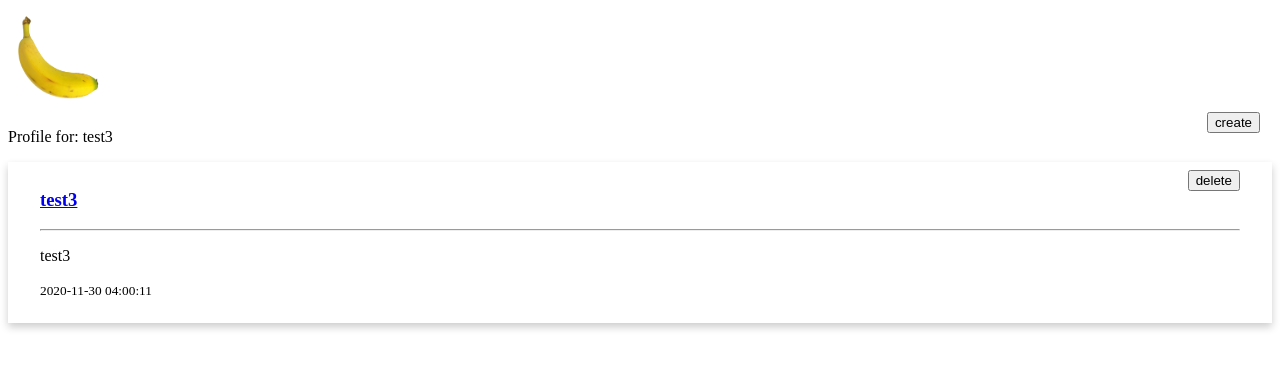
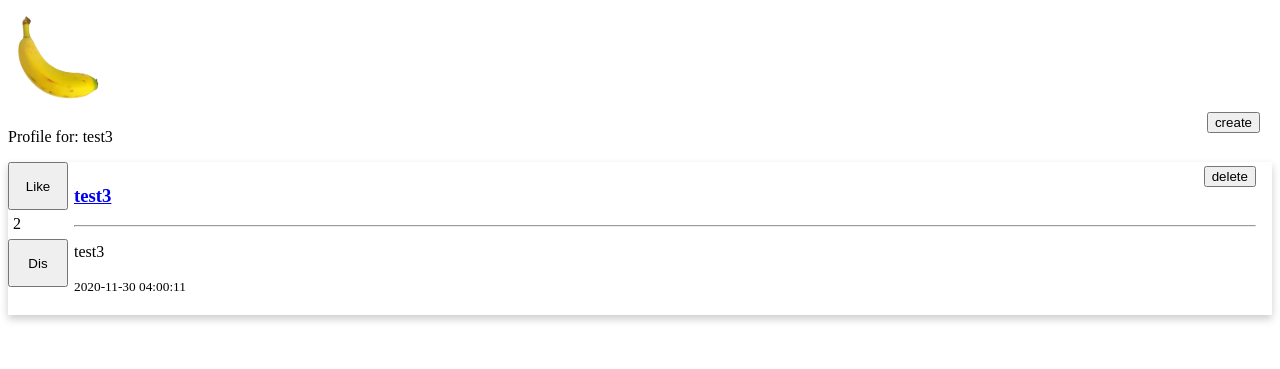
Before and after one commit to Zanedaws/Full-stack-project1, a Flask app: page /2533331445/profile in a window 1280 px wide. Shown: the top 369 px of the page. Run offline with Flask 2, Linux system fonts and the light colour scheme; data comes from the database, SQL or seed files in the repository; both versions use the stored data as it was after the commit.

Commit message:
voting added for all pages

```diff
--- a/main.py
+++ b/main.py
@@ -34,13 +34,21 @@ def votes_get(userHash):
     c.execute("SELECT * FROM likes")
     votes = c.fetchall()
     c.close()
-    return {"votes":votes}, 200
+    curVal = 0;
+    for vote in votes:
+        if vote[2] == "up":
+            curVal += 1;
+        else:
+            curVal -= 1;
+    return {"votes":votes, "curVal":curVal}, 200
 
 @app.route("/<userHash>/<postHash>/<typeVote>/votes", methods=["POST"])
 def votes_post(userHash, postHash, typeVote):
-    print("here")
     conn = sqlite3.connect('data/database.db')
     c = conn.cursor()
+
+    c.execute("DELETE FROM likes WHERE userHash=? AND postHash=?",(userHash, postHash,))
+
     c.execute("INSERT INTO likes VALUES (?,?,?)",(userHash,postHash,typeVote,))
     if(typeVote == "up"):
         c.execute("UPDATE posts SET likes=likes+1 WHERE postHash=?",(postHash,))
@@ -101,6 +109,7 @@ def profile_post(user):
 def post_delete(posthash):
     conn = sqlite3.connect('data/database.db')
     c = conn.cursor()
+    c.execute("DELETE FROM likes WHERE postHash=?", (posthash,))
     c.execute("DELETE FROM posts WHERE postHash=?", (posthash,))
     conn.commit()
     conn.close()
@@ -125,7 +134,7 @@ def feed_get(hash):
     print(posts)
     return flask.render_template("feed.html", data=posts)
 
-@app.route("/<userhash>/posts/<posthash>", methods=["GET"]) #added userhash for voting tracking
+@app.route("/posts/<userhash>/<posthash>", methods=["GET"]) #added userhash for voting tracking
 def post_get(userhash, posthash):
     post = posthash
     user = userhash
--- a/scripts/voting.js
+++ b/scripts/voting.js
@@ -38,7 +38,17 @@ $(document).ready(function(){
         {
             if(window.location.pathname.split("/")[1] == votes[i][0])
                 if(div.id == votes[i][1])
-                    return;
+                    if((this.id == "up" && votes[i][2] == "up") || (this.id == "down" && votes[i][2] == "down"))
+                        return;
+                    else
+                    {
+                        let curVal = parseInt($("#"+div.id).children("#buttonContainer").children(".likes").html());
+                        if(this.id == "up")
+                            curVal++;
+                        else
+                            curVal--;
+                        $("#"+div.id).children("#buttonContainer").children(".likes").html(curVal);
+                    }
         }
         $.post("/"+window.location.pathname.split("/")[1]+"/"+div.id+"/"+this.id+"/votes");
         let curVal = parseInt($("#"+div.id).children("#buttonContainer").children(".likes").html());
--- a/styles/profile.css
+++ b/styles/profile.css
@@ -1,3 +1,38 @@
+#buttonContainer{
+  position:absolute;
+  height:125px;
+  width:60px;
+}
+
+.likes{
+  position:absolute;
+  top:37px;
+  margin-left:5px;
+}
+
+#up{
+  position:absolute;
+  top: :0px;
+  width:60px;
+  padding:0px;
+  height:.5in;
+  text-align:center;
+  margin:auto;
+}
+
+#down{
+  position:absolute;
+  width:60px;
+  padding:0px;
+  bottom:0px;
+  height:.5in;
+}
+
+img{
+  height:100px;
+  width:100px;
+}
+
 #pagination{
   margin-top:10px;
 }
@@ -5,11 +40,6 @@
 .delete{
   float:right;
 
-}
-
-img{
-  height:100px;
-  width:100px;
 }
 
 #create{
@@ -33,11 +63,17 @@ td{
   padding:10px;
 }
 
+#buttonContainer{
+  position:absolute;
+  height:125px;
+  width:60px;
+}
+
 .card {
+  position:relative;
   /* Add shadows to create the "card" effect */
   box-shadow: 0 4px 8px 0 rgba(0,0,0,0.2);
   transition: 0.3s;
-  padding: 4px 16px;
 }
 
 /* On mouse-over, add a deeper shadow */
@@ -48,4 +84,5 @@ td{
 /* Add some padding inside the card container */
 .container {
   padding: 4px 16px;
+  margin-left:50px;
 }
--- a/templates/profilecards.html
+++ b/templates/profilecards.html
@@ -8,6 +8,7 @@
     <script src="https://code.jquery.com/jquery-git.js"></script>
     <script src="../scripts/deletePost.js"></script>
     <script src="../scripts/pagination.js"></script>
+    <script src="../scripts/voting.js"></script>
 </head>
 <body>
     <a href="http://127.0.0.1:5001/{{data[0]}}/feed"><img src={{ url_for('static', filename='data/banana.png') }}/></a>
@@ -20,11 +21,16 @@
     {% for post in data[3:] %}
     <p></p>
     <div class="card" id="{{ post[2] }}">
+        <div id="buttonContainer">
+            <button type="button" class="likeButton" id="up">Like</button>
+            <p class="likes">0</p>
+            <button type="button" class="likeButton" id="down">Dis</button>
+        </div>
         <div class="container">
             <form action=/{{post[2]}}/delete method="POST" id="form">
                 <input class="delete" type="button" value="delete" id={{post[2]}}/>
             </form>
-            <h3><a href="http://127.0.0.1:5001/{{ data[0] }}/posts/{{ post[2] }}"><b>{{post[5]}}</b></a></h3>
+            <h3><a href="http://127.0.0.1:5001/posts/{{ data[0] }}/{{ post[2] }}"><b>{{post[5]}}</b></a></h3>
             <hr></hr>
             <p>{{ post[4] }}</p>
             <p>
```
Also changed, not shown: templates/feed.html (+3 -4 lines), templates/posts.html (+9 -2 lines), data/database.db.
